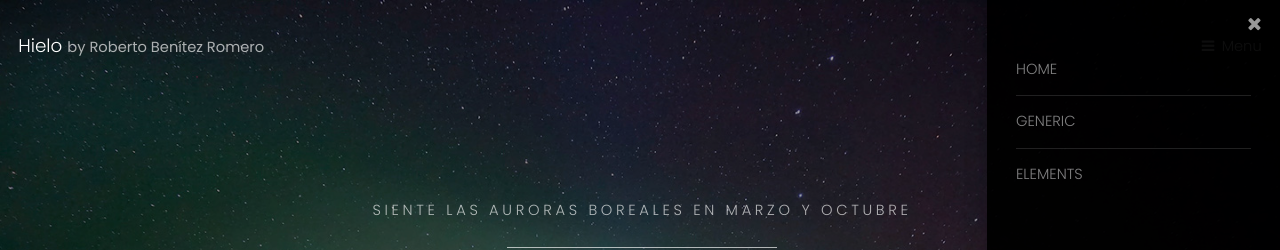
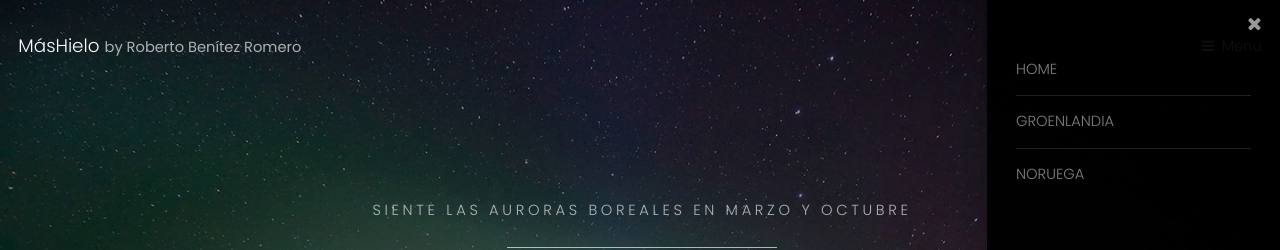
Before and after one commit to RoberBenitez/05_REP_MASHIELO, a plain HTML site: page index.html in a window 1280 px wide. Both pictures are taken after a click on the link "Menu". Shown: the top 250 px of the page. Drawn offline with Linux system fonts and the light colour scheme.

Commit message:
Añado MásHielo

```diff
--- a/index.html
+++ b/index.html
@@ -6,7 +6,7 @@
 -->
 <html>
 	<head>
-		<title>Hielo by Roberto Benítez Romero</title>
+		<title>MásHielo by Roberto Benítez Romero</title>
 		<meta charset="utf-8" />
 		<meta name="viewport" content="width=device-width, initial-scale=1" />
 		<link rel="stylesheet" href="assets/css/main.css" />
@@ -15,7 +15,7 @@
 
 		<!-- Header -->
 			<header id="header" class="alt">
-				<div class="logo"><a href="index.html">Hielo <span>by Roberto Benítez Romero</span></a></div>
+				<div class="logo"><a href="index.html">MásHielo <span>by Roberto Benítez Romero</span></a></div>
 				<a href="#menu">Menu</a>
 			</header>
 
@@ -23,8 +23,8 @@
 			<nav id="menu">
 				<ul class="links">
 					<li><a href="index.html">Home</a></li>
-					<li><a href="generic.html">Generic</a></li>
-					<li><a href="elements.html">Elements</a></li>
+					<li><a href="groenlandia.html">Groenlandia</a></li>
+					<li><a href="noruega.html">Noruega</a></li>
 				</ul>
 			</nav>
 
@@ -36,7 +36,7 @@
 						<header>
 
 							<p>Siente la mirada del <a href="https://hielopuro">HIELOPURO</a></p>
-							<h2>Hielo</h2>
+							<h2>MásHielo</h2>
 						</header>
 					</div>
 				</article>
```
